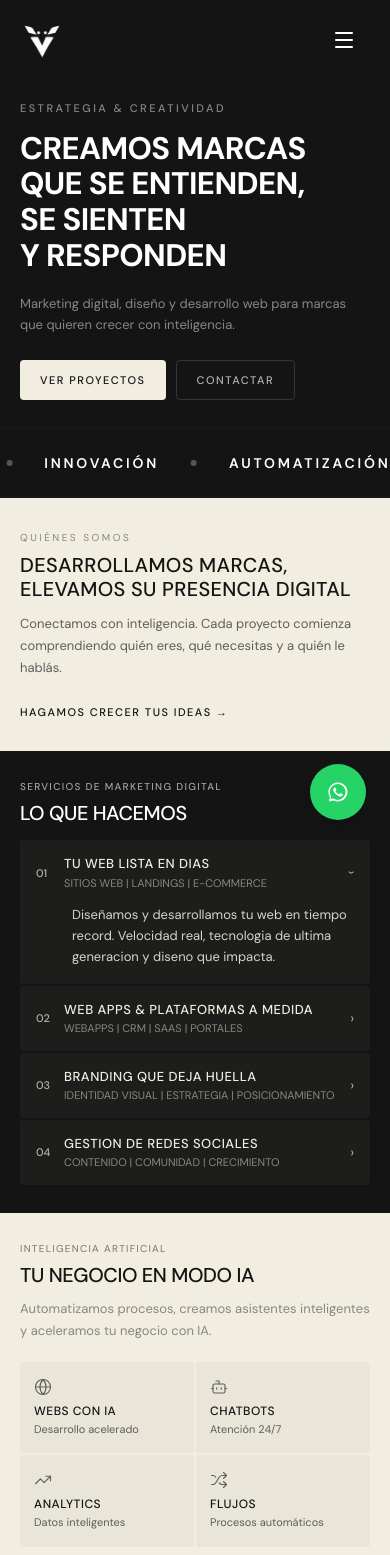
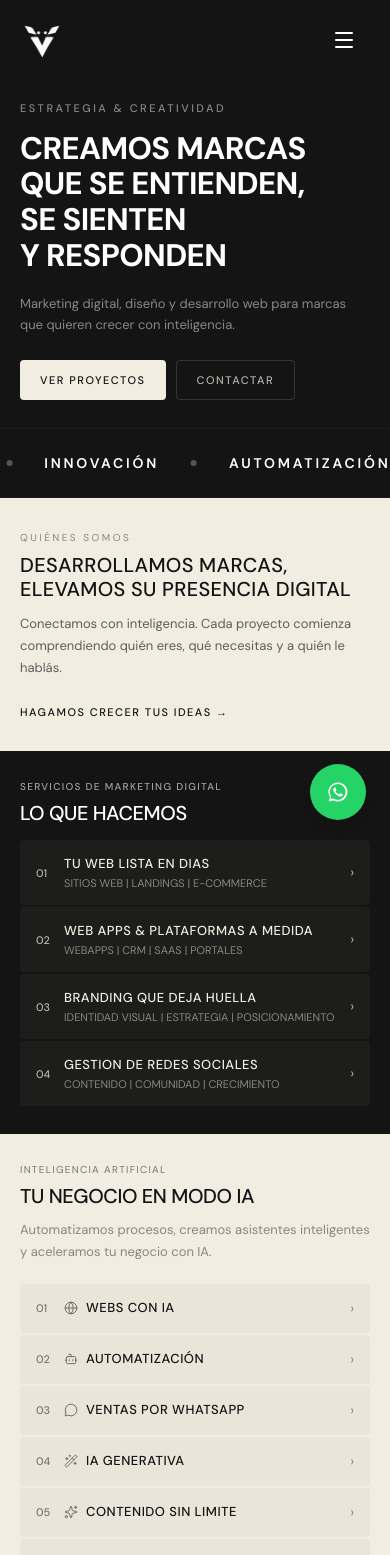
Before and after one commit to marianamazza2/mazzmkt, a React (Vite) app: page / in a window 390 px wide. Shown: the top 1555 px of the page. Built offline with nearby package versions, Linux system fonts and the light colour scheme.

Commit message:
fix mobile styles

```diff
--- a/src/components/layout/footer.tsx
+++ b/src/components/layout/footer.tsx
@@ -16,7 +16,7 @@ export function Footer() {
           <img
             src="/images/logo-cropped.png"
             alt="MAZZMKT"
-            className="h-7 w-auto"
+            className="h-20 w-auto"
             style={{ mixBlendMode: "screen", filter: "contrast(10)" }}
           />
           <div className="flex gap-2">
@@ -82,10 +82,10 @@ export function Footer() {
             <img
               src="/images/logo-cropped.png"
               alt="MAZZMKT"
-              className="h-7 w-auto"
+              className="h-20 w-auto block self-center"
               style={{ mixBlendMode: "screen", filter: "contrast(10)" }}
             />
-            <p className="text-xs text-[#ffffffaa]">
+            <p className="text-xs text-[#ffffffaa] leading-none self-center">
               &copy; {new Date().getFullYear()} MAZZMKT. TODOS LOS DERECHOS RESERVADOS.
             </p>
           </div>
--- a/src/components/sections/page-cta.tsx
+++ b/src/components/sections/page-cta.tsx
@@ -35,7 +35,7 @@ function AnimatedText({
 
 export function PageCTA() {
   return (
-    <section className="bg-dark py-7 md:py-20 relative overflow-hidden">
+    <section className="bg-dark pt-14 pb-7 md:py-20 relative overflow-hidden">
       <div className="hidden md:block absolute inset-0 overflow-hidden" style={{ transform: "scaleX(-1)" }}>
         <div
           className="absolute -inset-x-[6%] inset-y-0 bg-cover bg-center"
@@ -60,7 +60,7 @@ export function PageCTA() {
               marginBottom: "6px",
             }}
           >
-            ¿TENÉS UN PROYECTO?
+            ¿TIENES UN PROYECTO?
           </h2>
           <p style={{ fontSize: "12px", color: "#5F5E5A", marginBottom: "16px" }}>
             Hablemos y hagamos algo increíble
--- a/src/components/sections/projects.tsx
+++ b/src/components/sections/projects.tsx
@@ -100,7 +100,7 @@ export function Projects() {
         <motion.div
           initial={{ opacity: 0, y: 20 }}
           whileInView={{ opacity: 1, y: 0 }}
-          viewport={{ once: true }}
+          viewport={{ once: true, amount: 0 }}
           transition={{ duration: 0.6 }}
           className="flex max-md:justify-center md:justify-start"
         >
@@ -111,7 +111,7 @@ export function Projects() {
             style={{
               padding: "11px 24px",
               letterSpacing: "1px",
-              border: "0.5px solid rgba(44,44,42,0.15)",
+              border: "1px solid rgba(44,44,42,0.25)",
               color: "#141414",
             }}
           >
--- a/src/components/sections/services.tsx
+++ b/src/components/sections/services.tsx
@@ -1,5 +1,5 @@
 import { motion, useMotionValue, useSpring, useTransform } from "framer-motion";
-import { Code, Palette, MessageCircle, Bot, Zap, Sparkles, Globe, Wand2, Search, Share2, TrendingUp, Shuffle } from "lucide-react";
+import { Code, Palette, MessageCircle, Bot, Zap, Sparkles, Globe, Wand2, Search, Share2 } from "lucide-react";
 import { useRef, useState } from "react";
 import { TransitionLink } from "@/components/transition/transition-link";
 
@@ -63,13 +63,6 @@ const aiServices = [
   },
 ];
 
-// Grid 2×2 para sección IA en mobile
-const mobileAiCards = [
-  { icon: Globe, title: "WEBS CON IA", desc: "Desarrollo acelerado" },
-  { icon: Bot, title: "CHATBOTS", desc: "Atención 24/7" },
-  { icon: TrendingUp, title: "ANALYTICS", desc: "Datos inteligentes" },
-  { icon: Shuffle, title: "FLUJOS", desc: "Procesos automáticos" },
-];
 
 function ServiceCard({
   service,
@@ -252,7 +245,8 @@ function ServiceCardDark({
 }
 
 export function Services() {
-  const [openMobileService, setOpenMobileService] = useState(0);
+  const [openMobileService, setOpenMobileService] = useState(-1);
+  const [openMobileAi, setOpenMobileAi] = useState(-1);
 
   return (
     <>
@@ -390,34 +384,66 @@ export function Services() {
             </p>
           </motion.div>
 
-          {/* Mobile: grid 2×2 */}
-          <div className="md:hidden grid grid-cols-2 gap-[2px] mb-5">
-            {mobileAiCards.map((card) => {
-              const Icon = card.icon;
+          {/* Mobile: lista acordeón de servicios IA */}
+          <div className="md:hidden flex flex-col gap-[2px] mb-5">
+            {aiServices.map((service, index) => {
+              const isOpen = openMobileAi === index;
+              const Icon = service.icon;
+
               return (
                 <div
-                  key={card.title}
-                  className="px-[14px] py-4 rounded-sm"
+                  key={service.title}
+                  className="overflow-hidden rounded-sm"
                   style={{ background: "rgba(44, 44, 42, 0.04)" }}
                 >
-                  <Icon
-                    className="mb-[6px]"
-                    size={18}
-                    strokeWidth={1.5}
-                    style={{ color: "#5F5E5A" }}
-                  />
+                  <button
+                    type="button"
+                    aria-expanded={isOpen}
+                    aria-controls={`mobile-ai-${index}`}
+                    onClick={() => setOpenMobileAi((current) => current === index ? -1 : index)}
+                    className="flex w-full items-center justify-between px-4 py-[14px] text-left"
+                  >
+                    <div className="flex items-center gap-[10px]">
+                      <span
+                        className="text-[11px] font-medium"
+                        style={{ color: "#777570", minWidth: "18px" }}
+                      >
+                        {String(index + 1).padStart(2, "0")}
+                      </span>
+                      <div className="flex items-center gap-[8px]">
+                        <Icon size={14} strokeWidth={1.5} style={{ color: "#5F5E5A" }} />
                         <p
-                    className="text-[12px] font-medium uppercase"
+                          className="text-[13px] font-medium uppercase"
                           style={{ letterSpacing: "0.5px", color: "#141414" }}
                         >
-                    {card.title}
+                          {service.title}
                         </p>
+                      </div>
+                    </div>
+                    <motion.span
+                      animate={{ rotate: isOpen ? 90 : 0 }}
+                      transition={{ duration: 0.2 }}
+                      className="text-[14px]"
+                      style={{ color: "#888780" }}
+                    >
+                      ›
+                    </motion.span>
+                  </button>
+
+                  <motion.div
+                    id={`mobile-ai-${index}`}
+                    initial={false}
+                    animate={{ height: isOpen ? "auto" : 0, opacity: isOpen ? 1 : 0 }}
+                    transition={{ duration: 0.25, ease: "easeOut" }}
+                    className="overflow-hidden"
+                  >
                     <p
-                    className="text-[11px] mt-[2px] leading-[1.4]"
+                      className="px-4 pb-4 pl-[52px] text-[13px] leading-[1.6]"
                       style={{ color: "#5F5E5A" }}
                     >
-                    {card.desc}
+                      {service.description}
                     </p>
+                  </motion.div>
                 </div>
               );
             })}
--- a/src/routes/contacto.tsx
+++ b/src/routes/contacto.tsx
@@ -26,7 +26,7 @@ function ContactoPage() {
     setIsSubmitting(true);
 
     try {
-      await fetch("https://formspree.io/f/YOUR_ID", {
+      await fetch("https://formspree.io/f/mbdblpjq", {
         method: "POST",
         body: JSON.stringify(formData),
         headers: { Accept: "application/json", "Content-Type": "application/json" },
--- a/src/routes/faqs.tsx
+++ b/src/routes/faqs.tsx
@@ -183,7 +183,7 @@ const categories = [
 ];
 
 function FAQsPage() {
-  const [openId, setOpenId] = useState<number | null>(1);
+  const [openId, setOpenId] = useState<number | null>(null);
   const [activeCategory, setActiveCategory] = useState("TODOS");
   const [isMobileFilterOpen, setIsMobileFilterOpen] = useState(false);
 
@@ -308,7 +308,7 @@ function FAQsPage() {
               <button
                 key={category}
                 onClick={() => setActiveCategory(category)}
-                className={`rounded-sm px-6 py-3 text-sm font-semibold uppercase transition-all duration-300 font-geist ${
+                className={`rounded-sm px-4 py-2 text-sm font-semibold uppercase transition-all duration-300 font-geist ${
                   activeCategory === category
                     ? "bg-[#141414] text-[#ffffff]"
                     : "bg-transparent text-[#141414aa] border border-[#14141420] hover:border-[#141414] hover:text-[#141414]"
```
Also changed, not shown: src/components/projects/projects-grid.tsx (+24 -30 lines), public/images/logo-cropped.png. Lines whose indentation alone changed are shown as unchanged.
